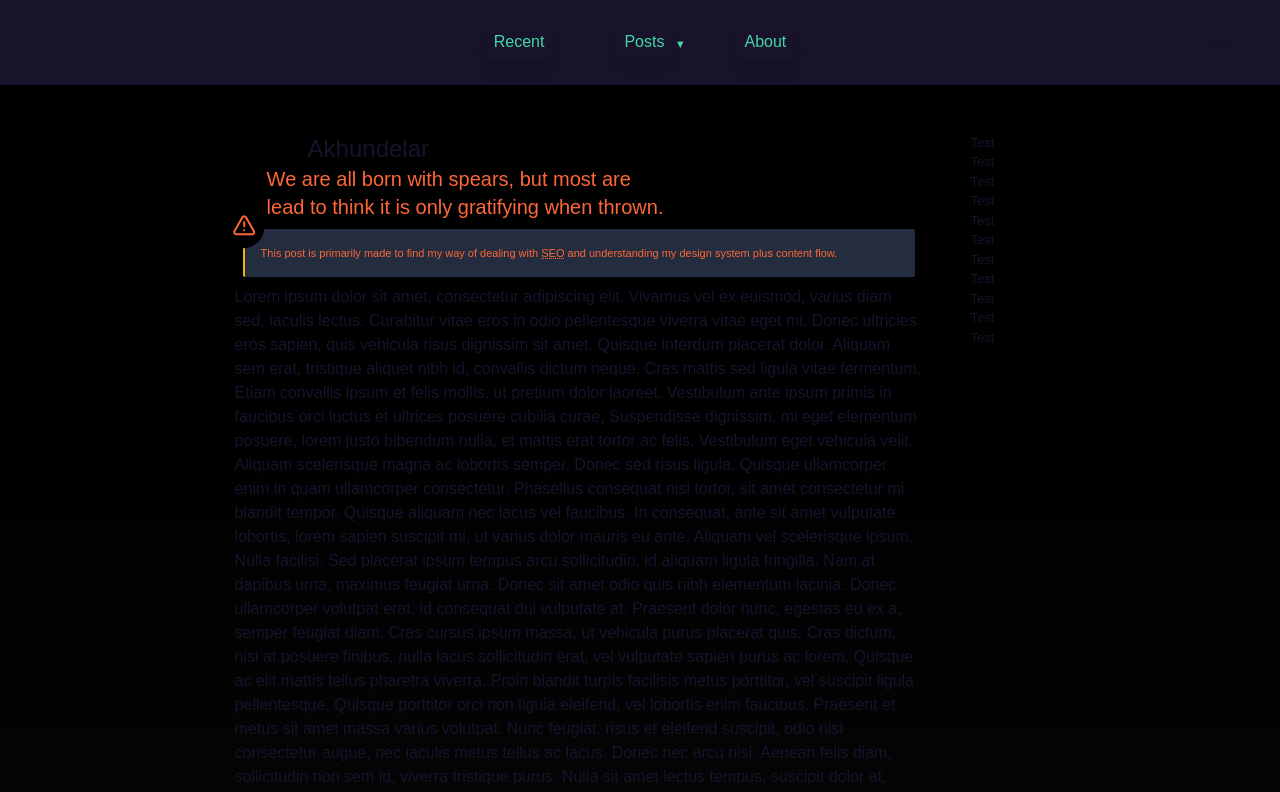
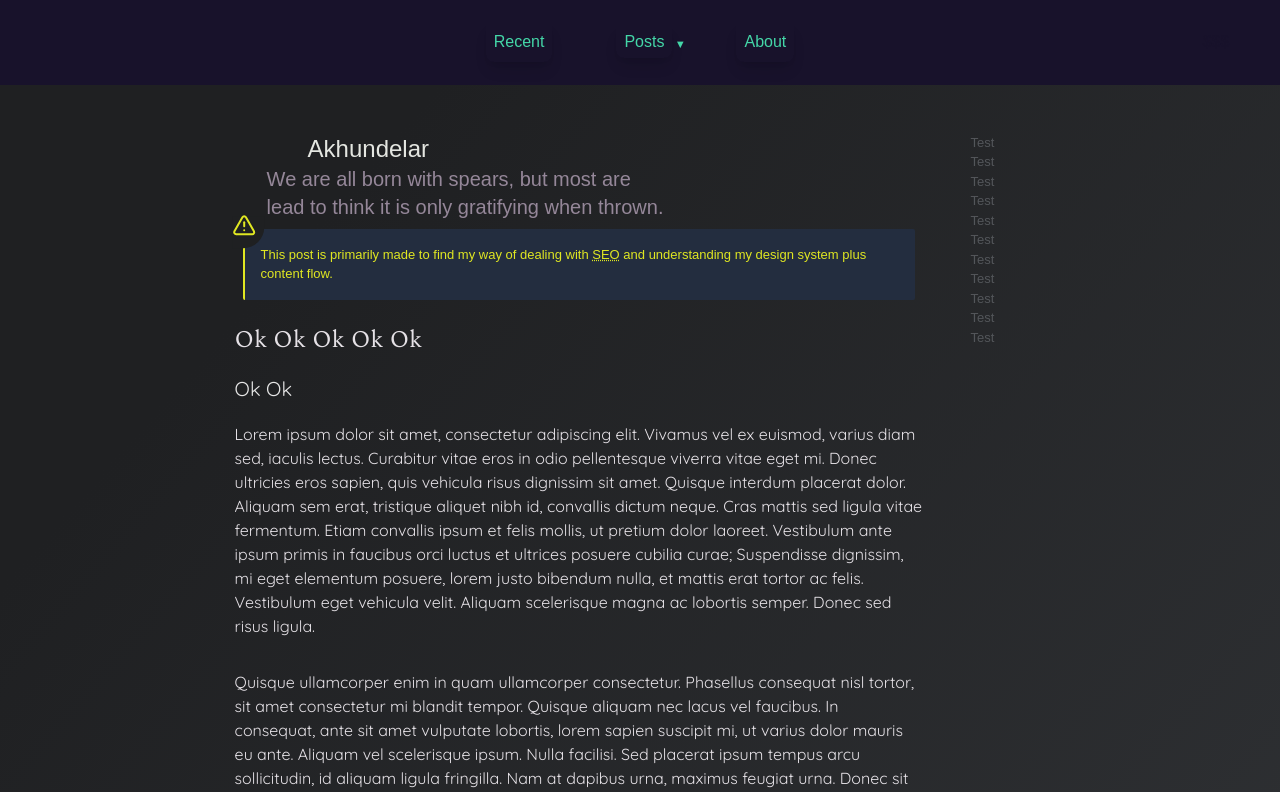
Before and after one commit to KXzeno/karnovah-blog, a Next.js app: page /posts/akhundelar in a window 1280 px wide. Shown: the top 792 px of the page. Built offline with nearby package versions, Linux system fonts and the light colour scheme; a web font is replaced by a local one.

Commit message:
refactor+style: swap theme and tag semantics

```diff
--- a/app/posts/akhundelar/page.jsx
+++ b/app/posts/akhundelar/page.jsx
@@ -1,5 +1,4 @@
 import { Metadata } from 'next';
-
 import React from 'react';
 import Nav from '@M/Nav';
 import Footer from '@M/Footer';
@@ -12,6 +11,7 @@ import ArticleProvider, {
   HeaderNote,
   PrimaryContent,
   RightMargin,
+
 } from '@P/ArticleProvider';
 
 export const metadata = {
@@ -46,25 +46,23 @@ export default function Akhundelar() {
         We are all born with spears, but most are lead to think it is only gratifying when thrown.
       </SubHeader>
       <PrimaryContent>
+        <h4>Ok Ok Ok Ok Ok</h4>
+        <h5>Ok Ok</h5>
+        <h6>
           Lorem ipsum dolor sit amet, consectetur adipiscing elit. Vivamus vel ex euismod, varius diam sed, iaculis lectus. Curabitur vitae eros in odio pellentesque viverra vitae eget mi. Donec ultricies eros sapien, quis vehicula risus dignissim sit amet. Quisque interdum placerat dolor. Aliquam sem erat, tristique aliquet nibh id, convallis dictum neque. Cras mattis sed ligula vitae fermentum. Etiam convallis ipsum et felis mollis, ut pretium dolor laoreet. Vestibulum ante ipsum primis in faucibus orci luctus et ultrices posuere cubilia curae; Suspendisse dignissim, mi eget elementum posuere, lorem justo bibendum nulla, et mattis erat tortor ac felis. Vestibulum eget vehicula velit. Aliquam scelerisque magna ac lobortis semper. Donec sed risus ligula.
-
+          </h6>
+        <h6>
             Quisque ullamcorper enim in quam ullamcorper consectetur. Phasellus consequat nisl tortor, sit amet consectetur mi blandit tempor. Quisque aliquam nec lacus vel faucibus. In consequat, ante sit amet vulputate lobortis, lorem sapien suscipit mi, ut varius dolor mauris eu ante. Aliquam vel scelerisque ipsum. Nulla facilisi. Sed placerat ipsum tempus arcu sollicitudin, id aliquam ligula fringilla. Nam at dapibus urna, maximus feugiat urna. Donec sit amet odio quis nibh elementum lacinia. Donec ullamcorper volutpat erat, id consequat dui vulputate at. Praesent dolor nunc, egestas eu ex a, semper feugiat diam. Cras cursus ipsum massa, ut vehicula purus placerat quis.
 
+          </h6>
+        <h4>Bruh Bruh</h4>
+        <h5>Bruh</h5>
+          <h6>
             Cras dictum, nisi at posuere finibus, nulla lacus sollicitudin erat, vel vulputate sapien purus ac lorem. Quisque ac elit mattis tellus pharetra viverra. Proin blandit turpis facilisis metus porttitor, vel suscipit ligula pellentesque. Quisque porttitor orci non ligula eleifend, vel lobortis enim faucibus. Praesent et metus sit amet massa varius volutpat. Nunc feugiat, risus et eleifend suscipit, odio nisl consectetur augue, nec iaculis metus tellus ac lacus. Donec nec arcu nisl. Aenean felis diam, sollicitudin non sem id, viverra tristique purus. Nulla sit amet lectus tempus, suscipit dolor at, finibus eros.
-
+          </h6>
+          <h6>
             Fusce volutpat consequat enim at consequat. Nam dui quam, condimentum sit amet consequat sed, fringilla et turpis. Praesent sed sagittis enim. Etiam vel nunc sem. Aenean massa velit, pulvinar ut ullamcorper nec, porttitor a dui. Ut varius blandit viverra. Etiam sodales sed mi vitae eleifend.
-
-        Integer non venenatis odio, in interdum nunc. In pharetra enim in lorem fermentum, eget posuere lectus blandit. Sed ornare lacinia lectus, laoreet interdum ante auctor non. Donec commodo accumsan lacinia. Aliquam felis nulla, sollicitudin non pharetra accumsan, pellentesque a velit. In a placerat enim, eleifend iaculis nisi. Etiam non velit euismod, semper arcu eget, lacinia ante. Vestibulum purus ipsum, auctor non eleifend id, rutrum at ex. Cras eget viverra sapien, quis maximus eros. Donec elementum dui vitae lectus eleifend, in auctor nibh malesuada. Donec facilisis maximus dolor sed euismod. Duis pretium nisl augue, eu elementum diam consectetur vel.
-
-        Mauris euismod tellus vitae ipsum dignissim, vitae cursus odio sodales. Vestibulum sit amet mi est. Maecenas rhoncus at neque vel placerat. Ut elementum sem nulla, vel fermentum diam bibendum non. Etiam vel orci mi. Phasellus lobortis orci nulla, at sollicitudin nibh fermentum quis. Donec venenatis nec ligula et vulputate. Ut vel nibh tempor, maximus est sit amet, fringilla orci. Duis tempor venenatis faucibus. In maximus consectetur ipsum eget sodales. Curabitur elementum molestie arcu, id rhoncus libero eleifend pulvinar. Nullam aliquet, mauris non porta luctus, dolor diam ultrices nisi, at porta felis magna vel quam. Sed eu dui varius, eleifend risus non, accumsan nisl. Aliquam purus enim, volutpat sit amet quam eget, consectetur luctus sem.
-
-        Fusce viverra auctor ullamcorper. Vestibulum tincidunt erat sit amet facilisis elementum. Ut mattis neque turpis, nec imperdiet orci facilisis vitae. Vivamus laoreet tincidunt libero, semper faucibus quam. Nam ac lacus quis risus consequat eleifend in sit amet nisi. Etiam suscipit augue ex, ultricies pellentesque ligula posuere vitae. Donec non lorem aliquam, interdum magna non, tincidunt metus. Fusce eget augue euismod, molestie felis cursus, facilisis metus. Mauris rhoncus, ante pharetra congue dictum, lectus nisi vulputate dui, at dignissim orci ipsum in nunc.
-
-        Maecenas non tempus est, eget pellentesque augue. Proin iaculis ut enim sit amet congue. Class aptent taciti sociosqu ad litora torquent per conubia nostra, per inceptos himenaeos. Vivamus imperdiet porta dolor, vel eleifend ipsum aliquet vitae. Morbi feugiat, turpis pretium porttitor interdum, magna diam fringilla nisl, quis gravida turpis metus vitae dui. Praesent eleifend neque quis laoreet aliquam. Duis tempor tincidunt ligula, eget condimentum erat interdum at. Nullam vestibulum finibus est, quis hendrerit tortor tincidunt eu. Suspendisse ut sapien faucibus, molestie tellus at, lacinia elit. Duis interdum malesuada augue vitae pulvinar. Quisque viverra dictum urna eu consectetur. Fusce sodales viverra quam.
-
-        In nisl ligula, dignissim eu ultricies vitae, egestas sit amet augue. Phasellus varius massa eros, ut ullamcorper nisi dapibus eget. Nulla rutrum lobortis neque a hendrerit. Nulla sed neque eget libero vehicula pulvinar at ut lorem. Pellentesque tristique, neque in facilisis iaculis, lorem sapien imperdiet ante, a mollis velit quam id elit. Duis orci tellus, euismod et arcu ac, vulputate iaculis nunc. Aliquam lacus sapien, interdum sed purus et, ultricies mollis enim. Vivamus ut quam id urna rhoncus condimentum nec in risus. In rhoncus vehicula libero eu accumsan. Nam sit amet ex id mi aliquet auctor. Sed condimentum justo sit amet condimentum pharetra. Proin ornare nulla non porta eleifend.
-
-        Proin ac lacus tortor. Donec sit amet velit vel massa tincidunt mollis venenatis vitae ligula. Proin pretium erat quam, vel placerat orci efficitur quis. Nunc ullamcorper placerat arcu, id dignissim nisi scelerisque a. Sed molestie, justo et tincidunt consequat, leo ex dictum lectus, ac egestas augue risus id nulla. Aenean laoreet tincidunt malesuada. Lorem ipsum dolor sit amet, consectetur adipiscing elit. Suspendisse id nisi eleifend, porttitor ante ut, fermentum turpis. Donec faucibus dolor et tortor maximus lobortis. Fusce scelerisque gravida euismod. Ut et luctus ipsum. Curabitur aliquet posuere dui quis gravida.
+          </h6>
         </PrimaryContent>
       </ArticleProvider>
           );
--- a/app/posts/pages.css
+++ b/app/posts/pages.css
@@ -4,12 +4,16 @@
 
 
 @layer base {
+  body {
+    @apply bg-gradient-to-br from-[#1F2022] from-20% via-[#2E3033] via-[83.7%] to-[#1F2022] to-100% max-md:w-screen max-[368px]:w-max;
+  }
+
   h1 {
-    @apply text-2xl
+    @apply text-2xl text-[#E4E6E1];
   }
 
   h2 {
-    @apply text-xl;
+    @apply text-xl text-[#958799];
   }
 
   h3 {
@@ -17,10 +21,15 @@
   }
 
   h4 {
-    @apply text-inherit;
+    @apply pt-[1rem] pb-[0.2rem] font-spectral text-2xl text-[#E5E1E6] max-md:text-xl;
   }
-  body {
-    @apply bg-gradient-to-b from-black from-20% via-[#0F0F0F] via-85% to-[#222831] to-90% max-md:w-screen max-[368px]:w-max;
+
+  h5 {
+    @apply font-quicksand text-xl text-[#E6E6E6] pt-[1rem] pb-[0.2rem] max-md:text-lg;
+  }
+
+  h6 {
+    @apply font-dosis py-[1rem];
   }
 }
 
@@ -34,11 +43,11 @@
   }
 
   .body-layout > *:nth-child(2) {
-    @apply grow w-full lg:text-[13px];
+    @apply grow w-full lg:text-[13px] text-[#53565A];
   }
 
   .sub-heading {
-    @apply text-[#FC6736];
+    @apply text-[#FF033E];
   }
 
   article.post {
@@ -54,17 +63,25 @@
   }
 
   .add-header {
-    @apply relative bg-[#232D3F] rounded-[2px] p-4 m-2 rounded-tl-[11px] border-l-2 border-yellow-500
+    @apply relative bg-[#232D3F] rounded-[2px] p-4 m-2 rounded-tl-[11px] border-l-2 border-[#E0E722] text-[#E0E722] lg:text-[13px];
   }
 
   .header-note {
-    @apply w-8 h-8 z-10 bg-black absolute inline-flex top-0 left-0 absolute -translate-x-[0.8rem] -translate-y-[0.8rem] rounded-br-[1.3rem]
+    @apply w-8 h-8 z-10 bg-[#1F2022] absolute inline-flex top-0 left-0 absolute -translate-x-[0.8rem] -translate-y-[0.8rem] rounded-br-[1.3rem]
   }
 
+  .primary-content {
+    @apply text-[#E5E1E6];
+  }
+
+  aside .p {
+    @apply text-inherit;
+  }
 }
 
 @layer components {
   .right-margin {
     @apply max-sm:collapse grid sticky justify-self-center self-start top-0 w-max grid-cols-1 place-items-center;
   }
+
 }
```
Lines whose indentation alone changed are shown as unchanged.
